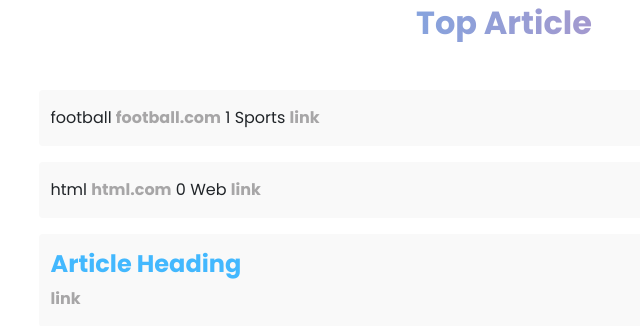
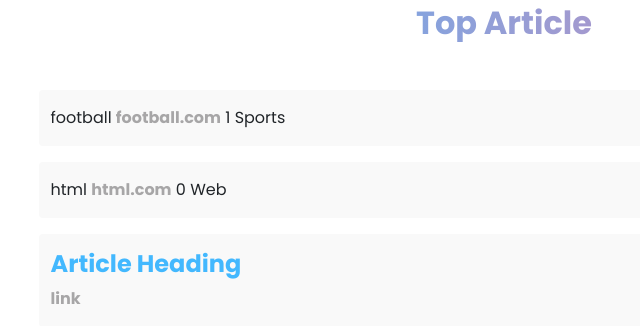
Before and after one commit to ramymonazaa/Linkat, a Django app: page / in a window 1280 px wide. Shown: the part 844-1170 px from the top of the page, without its empty margins (286-926 px from the left). Run offline with Django 3.2, Linux system fonts and the light colour scheme; data comes from the database, SQL or seed files in the repository; some libraries are stand-ins or nearby versions; some web fonts are replaced.

Commit message:
link fixed

```diff
--- a/templates/index.html
+++ b/templates/index.html
@@ -134,11 +134,10 @@
         {%for product in products %}
         <div class="article  col-lg-12 col-12 mb-3 pe-lg-5 pe-3  py-3 rounded-2">
           {{product.name}}
-          <a href="{{product.email}}">{{product.email}}</a>
+          <a href="http://{{product.email}}">{{product.email}}</a>
           {{product.rate}}
           {{product.description}}
           {{product.category}}
-          <a href="#">link</a>
         </div>
           {%endfor %}
         <div class="article    col-12 mb-3 pe-lg-5 pe-3  py-3 rounded-2">
--- a/templates/searchResult.html
+++ b/templates/searchResult.html
@@ -121,7 +121,7 @@
                         {%for product in products %}
                         <div class="article  col-lg-12 col-12 mb-3 pe-lg-5 pe-3  py-3 rounded-2">
                         <h4>{{product.name}}</h4>
-                        <a href="{{product.email}}">{{product.email}}</a>
+                        <a href="http://{{product.email}}">{{product.email}}</a>
                         <h5>{{product.rate}}</h5>
                         <h5>{{product.description}}</h5>
                         <h5>{{product.category}}</h5>
```
